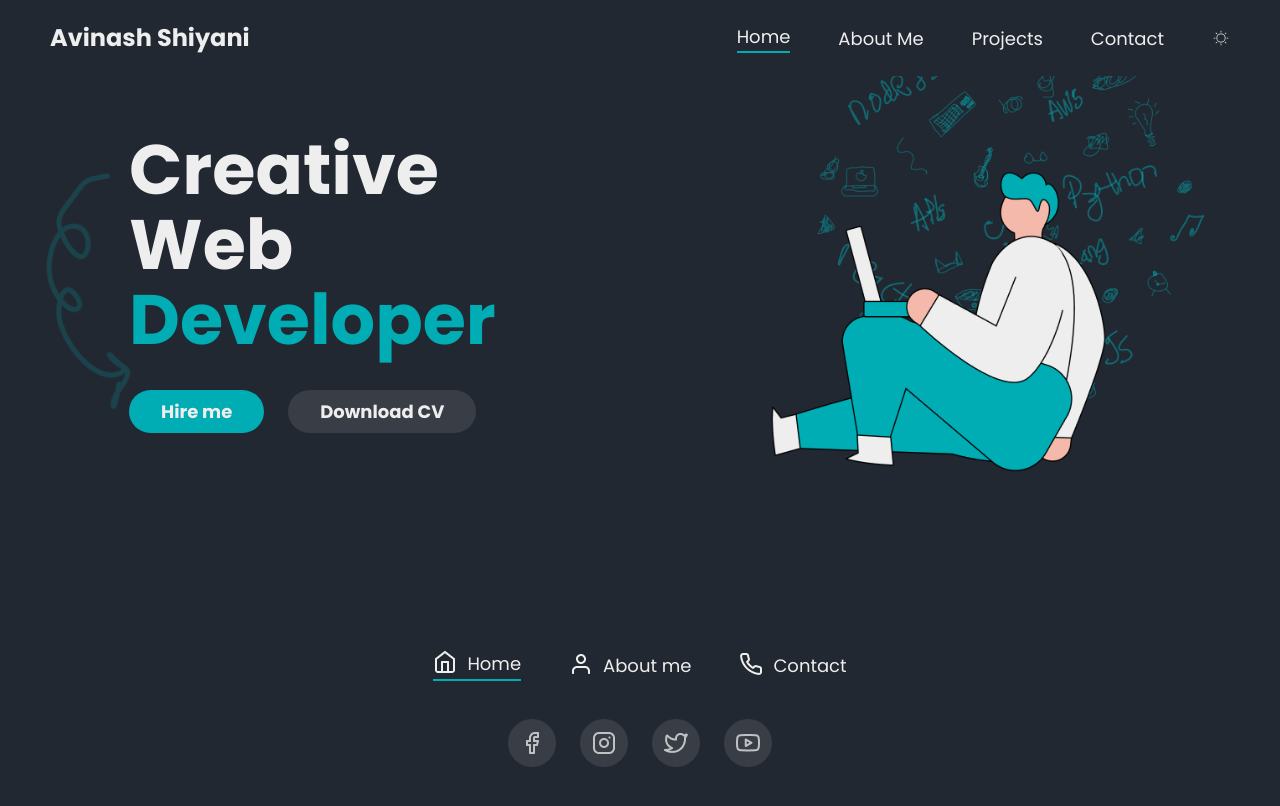
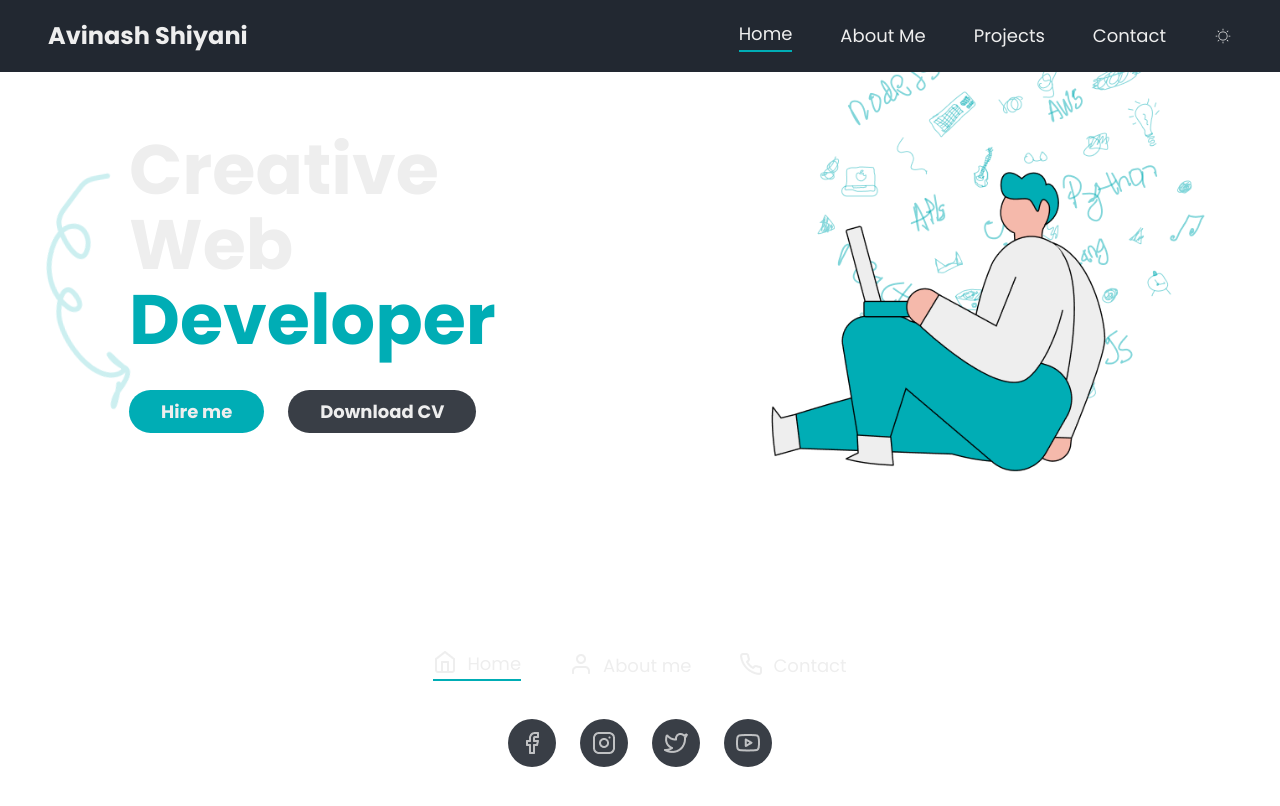
Before and after one commit to Avinashshiyani/Portfolio, a React (Vite) app: page / in a window 1280 px wide. Shown: the top 806 px of the page. Built offline with nearby package versions, Linux system fonts and the light colour scheme.

Commit message:
Dark Light Mode in Process

```diff
--- a/src/App.jsx
+++ b/src/App.jsx
@@ -8,9 +8,11 @@
 import Footer from "./Components/Footer";
 import Projects from "./Components/Projects";
 import AllProjects from "./Components/AllProjects";
+import { Provider as ThemeProvider } from "./Context/Provider";
 
 const App = () => {
   return (
+    <ThemeProvider>
       <div className=" grid relative px-[50px] max-w-screen-2xl mx-auto">
         <Path>
           <Navbar />
@@ -25,6 +27,7 @@
           <Footer />
         </Path>
       </div>
+    </ThemeProvider>
   );
 };
 
--- a/src/Components/Footer.jsx
+++ b/src/Components/Footer.jsx
@@ -35,7 +35,6 @@
 const NavButton = ({ img = HomeImg, name = "Home", link = "/" }) => {
   const location = useLocation();
   const isActive = location.pathname == link;
-  console.log(isActive);
 
   return (
     <NavLink to={`${link}`}>
--- a/src/Components/Navbar.jsx
+++ b/src/Components/Navbar.jsx
@@ -1,20 +1,41 @@
-import React from "react";
+import React, { useState, useContext, useEffect } from "react";
 import { NavLink, useLocation } from "react-router-dom";
 import { twMerge } from "tailwind-merge";
 import { CiLight } from "react-icons/ci";
+import Context from "../Context/Context";
 
 const Navbar = () => {
+  // Get mode from context
+  const switchMode = useContext(Context);
+  const [mode, setMode] = useState(switchMode);
+
+  // Toggle between light and dark modes
+  const toggleMode = () => {
+    const newMode = mode === "dark" ? "light" : "dark";
+    setMode(newMode);
+  };
+
+  const theme = mode === "light" ? "bg-red-300 text-black" : "";
+
+  useEffect(() => {
+    document.body.className = "theme";
+  }, [mode]);
   return (
-    <div className="flex justify-between py-[20px] fixed z-10 w-full px-[50px] bg-primary">
-      <div className="flex items-center text-white font-bold text-[24px] text-nowrap">
+    <div
+      className={twMerge(
+        "flex justify-between py-5 fixed z-10 w-full px-12 text-white bg-primary",
+        theme
+      )}
+    >
+      <div className="flex items-center font-bold text-2xl whitespace-nowrap theme">
         Avinash Shiyani
       </div>
-      <div className="flex items-center space-x-[48px] text-white text-[18px]">
+      <div className="flex items-center space-x-12 text-lg theme">
         <Navigation link="/">Home</Navigation>
         <Navigation link="/about">About Me</Navigation>
         <Navigation link="/projects">Projects</Navigation>
         <Navigation link="/contact">Contact</Navigation>
-        <span>
+        <span className="cursor-pointer" onClick={toggleMode}>
           <CiLight />
         </span>
       </div>
@@ -31,10 +52,9 @@
   return (
     <NavLink to={link} className="grid items-center justify-center">
       <span>{children}</span>
-
       <span
         className={twMerge(
-          "h-[2px] w-full bg-secondary mt-[0.5px] ",
+          "h-0.5 w-full bg-secondary mt-0.5",
           isActive ? "block" : "hidden"
         )}
       ></span>
--- /dev/null
+++ b/src/Context/Context.jsx
@@ -0,0 +1,5 @@
+import { createContext } from "react";
+
+const Context = createContext();
+
+export default Context;
--- /dev/null
+++ b/src/Context/Provider.jsx
@@ -0,0 +1,8 @@
+import React from "react";
+import Context from "./Context";
+
+const Provider = ({ children }) => {
+  return <Context.Provider value="dark">{children}</Context.Provider>;
+};
+
+export { Provider };
```
Lines whose indentation alone changed are shown as unchanged.
